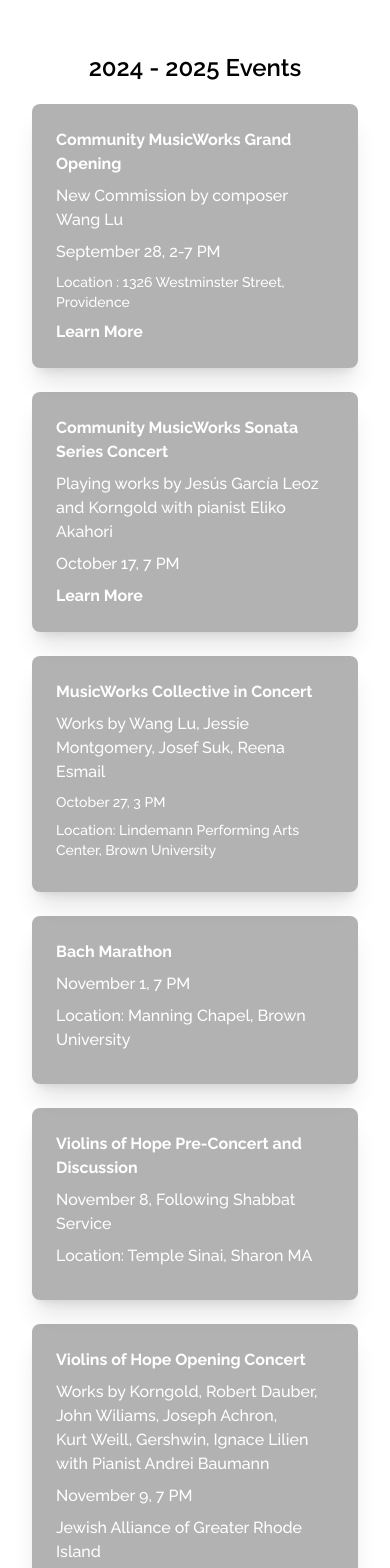
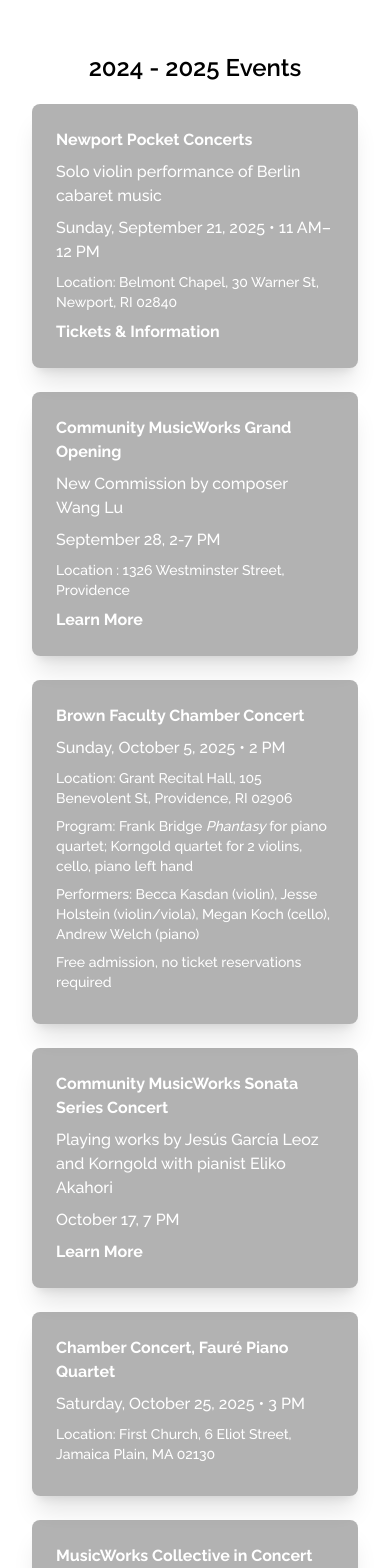
Before and after one commit to DanieleZils/next-trial, a Next.js app: page /upcoming-events in a window 390 px wide. Shown: the part 320-1888 px from the top of the page. Built offline with nearby package versions, Linux system fonts and the light colour scheme.

Commit message:
more events

```diff
--- a/app/upcoming-events/page.jsx
+++ b/app/upcoming-events/page.jsx
@@ -37,6 +37,13 @@
                 <div className='md:text-black md:text-left space-y-6'>
                     {/* Replace these divs with your own event data */}
                     <div className="bg-black bg-opacity-30 md:text-black text-white md:bg-transparent rounded-lg shadow-xl md:shadow-none p-6 md:p-0">
+                    <h3 className="font-bold pb-2">Newport Pocket Concerts</h3>
+                    <p className="font-medium text-base pb-2">Solo violin performance of Berlin cabaret music</p>
+                    <p className="font-medium text-base pb-2">Sunday, September 21, 2025 • 11 AM–12 PM</p>
+                    <p className="font-medium text-sm pb-2">Location: Belmont Chapel, 30 Warner St, Newport, RI 02840</p>
+                    <a href="https://pci.jotform.com/form/252384992740163" className="font-bold hover:text-maroon">Tickets &amp; Information</a>
+                    </div>
+                    <div className="bg-black bg-opacity-30 md:text-black text-white md:bg-transparent rounded-lg shadow-xl md:shadow-none p-6 md:p-0">
                         <h3 className="font-bold pb-2">Community MusicWorks Grand Opening </h3>
                         <p className='font-medium text-base pb-2'>New Commission by composer Wang Lu</p>
                         <p className='font-medium text-base pb-2'>September 28, 2-7 PM </p>
@@ -44,10 +51,24 @@
                            <a href="https://communitymusicworks.org/event/cmw-grand-opening-celebration/" className='font-bold hover:text-maroon'>Learn More</a>
                     </div>
                     <div className="bg-black bg-opacity-30 md:text-black text-white md:bg-transparent rounded-lg shadow-xl md:shadow-none p-6 md:p-0">
+                    <h3 className="font-bold pb-2">Brown Faculty Chamber Concert</h3>
+                    <p className="font-medium text-base pb-2">Sunday, October 5, 2025 • 2 PM</p>
+                    <p className="font-medium text-sm pb-2">Location: Grant Recital Hall, 105 Benevolent St, Providence, RI 02906</p>
+                    <p className="font-medium text-sm pb-2">Program: Frank Bridge <em>Phantasy</em> for piano quartet; Korngold quartet for 2 violins, cello, piano left hand</p>
+                    <p className="font-medium text-sm pb-2">Performers: Becca Kasdan (violin), Jesse Holstein (violin/viola), Megan Koch (cello), Andrew Welch (piano)</p>
+                    <p className="font-medium text-sm pb-2">Free admission, no ticket reservations required</p>
+                    </div>
+
+                    <div className="bg-black bg-opacity-30 md:text-black text-white md:bg-transparent rounded-lg shadow-xl md:shadow-none p-6 md:p-0">
                         <h3 className="font-bold pb-2">Community MusicWorks Sonata Series Concert</h3>
                         <p className='font-medium text-base pb-2'>Playing works by  Jesús García Leoz and Korngold with pianist Eliko Akahori</p>
                         <p className='font-medium text-base pb-2'>October 17, 7 PM </p>
                            <a href="https://communitymusicworks.org/event/sonata-series-event-1-2/" className='font-bold hover:text-maroon'>Learn More</a>
+                    </div>
+                    <div className="bg-black bg-opacity-30 md:text-black text-white md:bg-transparent rounded-lg shadow-xl md:shadow-none p-6 md:p-0">
+                    <h3 className="font-bold pb-2">Chamber Concert, Fauré Piano Quartet</h3>
+                    <p className="font-medium text-base pb-2">Saturday, October 25, 2025 • 3 PM</p>
+                    <p className="font-medium text-sm pb-2">Location: First Church, 6 Eliot Street, Jamaica Plain, MA 02130</p>
                     </div>
                     <div className="bg-black bg-opacity-30 md:text-black text-white md:bg-transparent rounded-lg shadow-xl md:shadow-none p-6 md:p-0">
                         <h3 className="font-bold pb-2">MusicWorks Collective in Concert</h3>
@@ -59,6 +80,12 @@
                         <h3 className="font-bold pb-2">Bach Marathon</h3>
                         <p className='font-medium text-base pb-2'>November 1, 7 PM</p>
                         <p className='font-medium text-base pb-2'>Location: Manning Chapel, Brown University </p>
+                    </div>
+                    <div className="bg-black bg-opacity-30 md:text-black text-white md:bg-transparent rounded-lg shadow-xl md:shadow-none p-6 md:p-0">
+                    <h3 className="font-bold pb-2">Bach Marathon</h3>
+                    <p className="font-medium text-base pb-2">Friday, November 7, 2025 • 7 PM, all night!</p>
+                    <p className="font-medium text-sm pb-2">Location: Manning Chapel, 21 Prospect St, Providence, RI 02912</p>
+                    <p className="font-medium text-sm pb-2">Free and no tickets required</p>
                     </div>
                     <div className="bg-black bg-opacity-30 md:text-black text-white md:bg-transparent rounded-lg shadow-xl md:shadow-none p-6 md:p-0">
                         <h3 className="font-bold pb-2">Violins of Hope Pre-Concert and Discussion</h3>
@@ -111,15 +138,15 @@
                         <p className='font-medium text-base pb-2'>June 7</p>
                         <p className='font-medium text-base pb-2'>Location: 1326 Westminster St. Providence RI</p>
                     </div>
-                </div>
-                <h2 className=" py-5 text-2xl font-semibold text-black md:text-black md:py-5 text-center md:text-left">2024 - 2023 Events</h2>
-                <div className='md:text-black md:text-left space-y-6'>
-                    {/* Replace these divs with your own event data */}
                     <div className="bg-black bg-opacity-30 md:text-black text-white md:bg-transparent rounded-lg shadow-xl md:shadow-none p-6 md:p-0">
                         <h3 className="font-bold pb-2">Rhode Island Philharmonic - Pops concert with conductor Troy Quinn </h3>
                         <p className='font-medium text-base pb-2'> July 11, 8 PM </p>
                         <p className='font-medium text-base pb-2'>Location: Narragansett Beach </p>
                     </div>
+                </div>
+                <h2 className=" py-5 text-2xl font-semibold text-black md:text-black md:py-5 text-center md:text-left">2024 - 2023 Events</h2>
+                <div className='md:text-black md:text-left space-y-6'>
+                    {/* Replace these divs with your own event data */}
                     <div className="bg-black bg-opacity-30 md:text-black text-white md:bg-transparent rounded-lg shadow-xl md:shadow-none p-6 md:p-0">
                         <h3 className="font-bold pb-2">Luzerne Music Center Faculty Performances</h3>
                         <p className='font-medium text-base pb-2'> July 26, August 2 & 9, 7:30 PM </p>
@@ -248,4 +275,3 @@
         </div>
     )
 }
-//
--- a/package.json
+++ b/package.json
@@ -12,6 +12,7 @@
     "lint": "next lint"
   },
   "dependencies": {
+    "22": "^0.0.0",
     "@emailjs/browser": "^3.11.0",
     "@heroicons/react": "^1.0.6",
     "@vercel/analytics": "^1.3.1",
```
Also changed, not shown: 1 other file (tests, documents, lock files or other folders).
